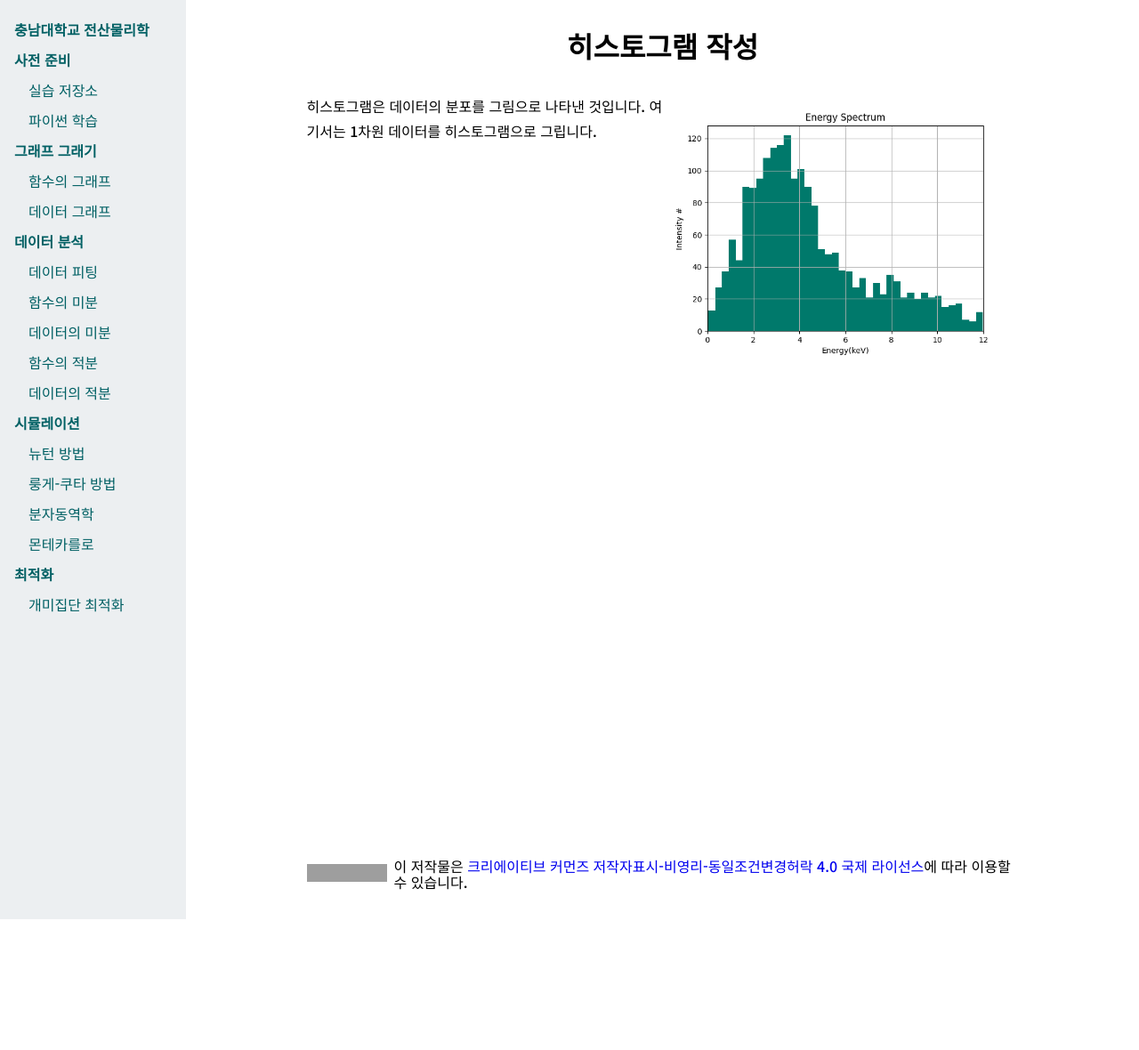
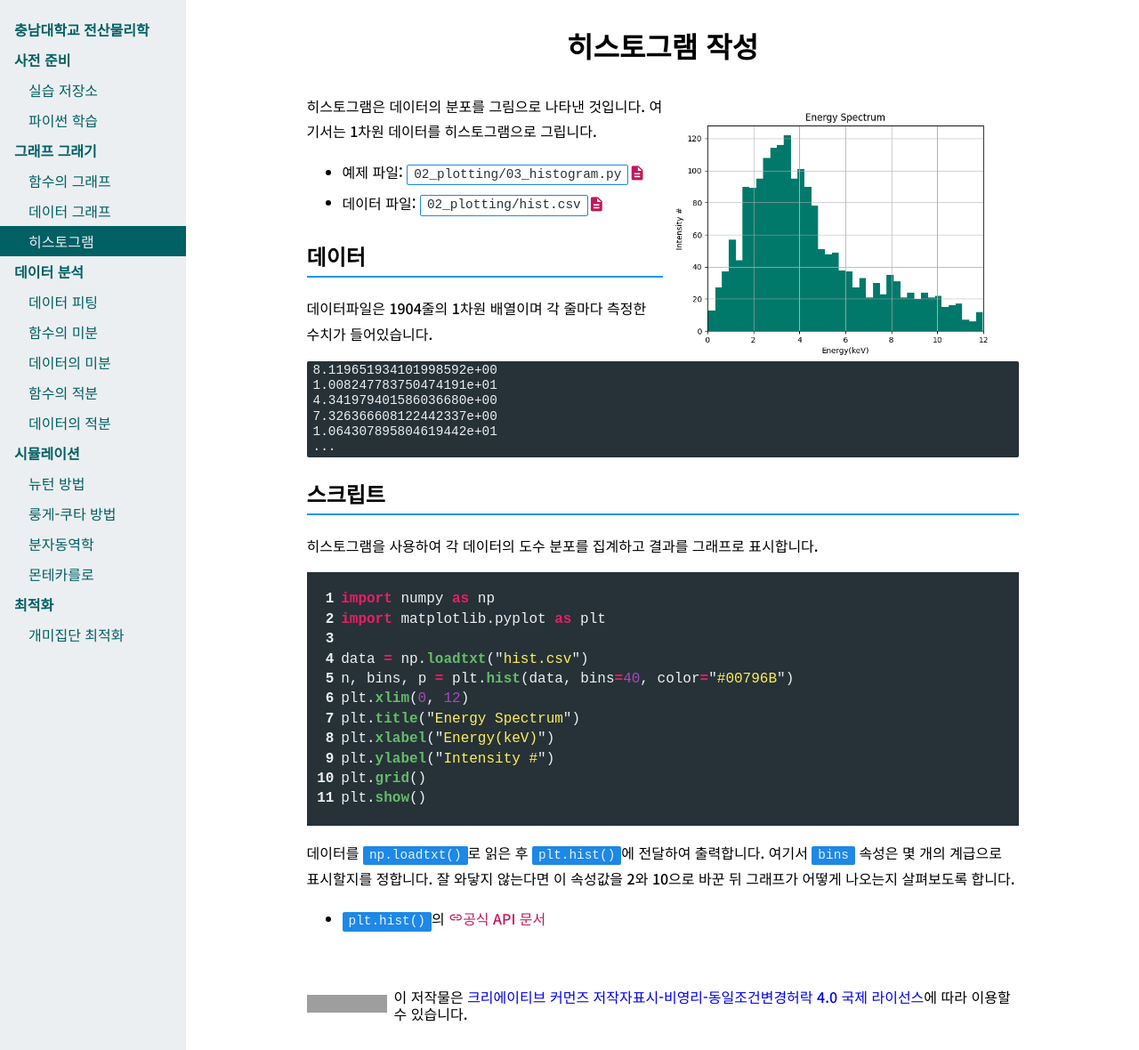
Before and after one commit to CNU-Computer-Physics/CNU-Computer-Physics.github.io, a Jekyll site: the page built from docs/plotting/histogram.md, in a window 1280 px wide. Shown: the whole page at 89% size. Built offline with Jekyll 4.4.1, drawn with Linux system fonts in a browser that asks for light colours; nearby versions of some CDN libraries; some web fonts are replaced; before the commit the page ends 1033 px from its top, so only the background shows below that; grey boxes are pictures that could not be loaded.

Commit message:
#2 히스토그램 문서 업데이트

````diff
--- a/_data/toc.yml
+++ b/_data/toc.yml
@@ -4,6 +4,7 @@ python_basic:
 plotting:
   - function_plot
   - data_plot
+  - histogram
 analysis:
   - data_fitting
   - function_differential
--- a/docs/plotting/histogram.md
+++ b/docs/plotting/histogram.md
@@ -7,3 +7,41 @@ title: 히스토그램
 ![히스토그램]({{ site.imageurl | append: "histogram_1.png" | absolute_url }})
 
 히스토그램은 데이터의 분포를 그림으로 나타낸 것입니다. 여기서는 1차원 데이터를 히스토그램으로 그립니다.
+
+- 예제 파일: [`02_plotting/03_histogram.py`](https://github.com/CNU-Computer-Physics/Example-and-Practice/blob/main/02_plotting/03_histogram.py)
+- 데이터 파일: [`02_plotting/hist.csv`](https://github.com/CNU-Computer-Physics/Example-and-Practice/blob/main/02_plotting/hist.csv)
+
+## 데이터
+
+데이터파일은 1904줄의 1차원 배열이며 각 줄마다 측정한 수치가 들어있습니다.
+
+```txt
+8.119651934101998592e+00
+1.008247783750474191e+01
+4.341979401586036680e+00
+7.326366608122442337e+00
+1.064307895804619442e+01
+...
+```
+
+## 스크립트
+
+히스토그램을 사용하여 각 데이터의 도수 분포를 집계하고 결과를 그래프로 표시합니다.
+
+```python
+import numpy as np
+import matplotlib.pyplot as plt
+
+data = np.loadtxt("hist.csv")
+n, bins, p = plt.hist(data, bins=40, color="#00796B")
+plt.xlim(0, 12)
+plt.title("Energy Spectrum")
+plt.xlabel("Energy(keV)")
+plt.ylabel("Intensity #")
+plt.grid()
+plt.show()
+```
+
+데이터를 `np.loadtxt()`로 읽은 후 `plt.hist()`에 전달하여 출력합니다. 여기서 `bins` 속성은 몇 개의 계급으로 표시할지를 정합니다. 잘 와닿지 않는다면 이 속성값을 2와 10으로 바꾼 뒤 그래프가 어떻게 나오는지 살펴보도록 합니다.
+
+- `plt.hist()`의 [공식 API 문서](https://matplotlib.org/stable/api/_as_gen/matplotlib.pyplot.hist.html)
````
